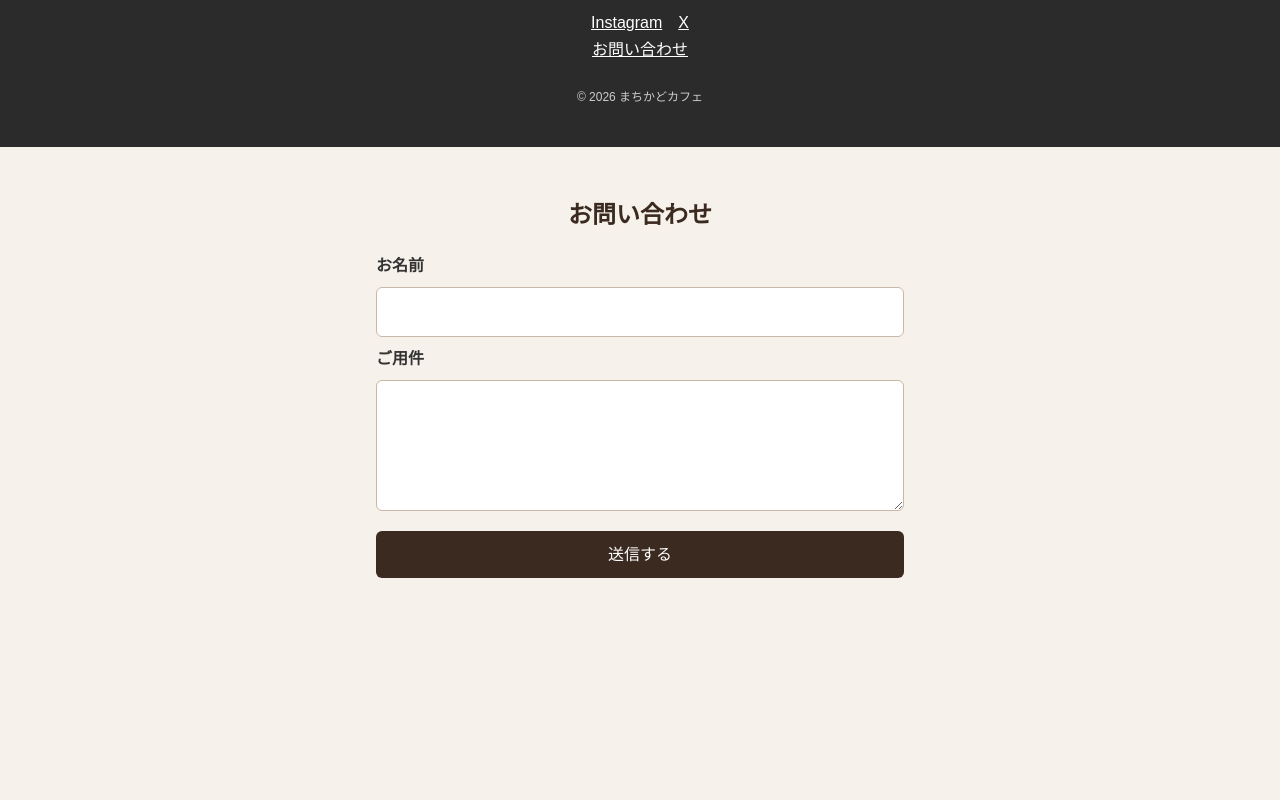
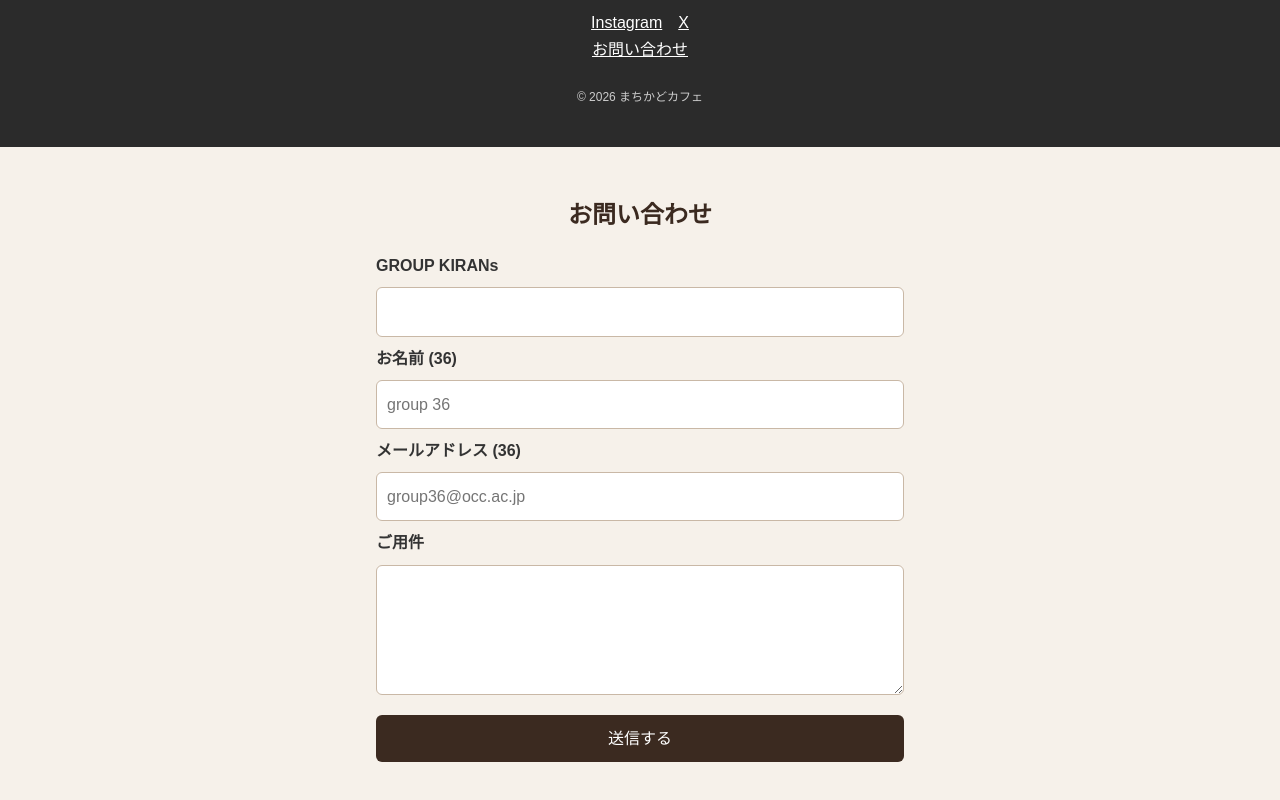
Before and after one commit to sureshjoshi2255/cafe-261113-GROUP-36, a plain HTML site: page index.html in a window 1280 px wide. Shown: the part 1666-2466 px from the top of the page. Before the commit the page ends 2292 px from the top, so only its background shows below. Drawn offline with Linux system fonts and the light colour scheme.

Commit message:
MC-304 Add email field to contact form

```diff
--- a/index.html
+++ b/index.html
@@ -110,8 +110,13 @@
     <section class="contact" id="contact">
     <h2 class="contact__title">お問い合わせ</h2>
     <form class="contact__form">
-      <label class="contact__label" for="name">お名前</label>
+      <label class="contact__label" for="name">GROUP KIRANs</label>
       <input class="contact__input" type="text" id="name" name="name">
+      <label class="contact__label" for="name">お名前 (36)</label>
+<input class="contact__input" type="text" id="name" name="name" placeholder="group 36">
+
+<label class="contact__label" for="email">メールアドレス (36)</label>
+<input class="contact__input" type="email" id="email" name="email" placeholder="group36@occ.ac.jp">
       <label class="contact__label" for="message">ご用件</label>
       <textarea class="contact__input" id="message" name="message" rows="4"></textarea>
       <button class="contact__button" type="submit">送信する</button>
```
